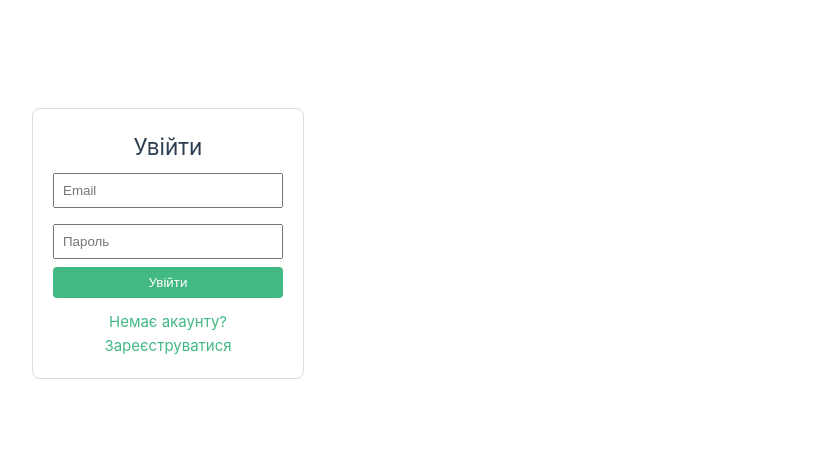
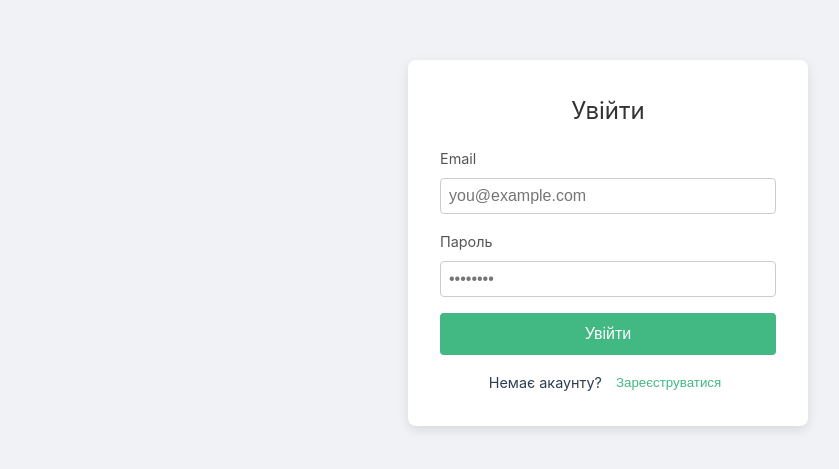
Before and after one commit to kuzmynets/mini-chat, a Vue app: page / in a window 1280 px wide. Shown: the part 157-626 px from the top of the page, without its empty margins (32-871 px from the left). Built offline with nearby package versions, Linux system fonts and the light colour scheme; no server answers.

Commit message:
edit base styles and auth window

```diff
--- a/index.html
+++ b/index.html
@@ -2,9 +2,8 @@
 <html lang="">
   <head>
     <meta charset="UTF-8">
-    <link rel="icon" href="/favicon.ico">
     <meta name="viewport" content="width=device-width, initial-scale=1.0">
-    <title>Vite App</title>
+    <title>Mini chat</title>
   </head>
   <body>
     <div id="app"></div>
--- a/src/assets/main.css
+++ b/src/assets/main.css
@@ -1,10 +1,90 @@
 @import './base.css';
 
+html, body, #app {
+  margin: 0;
+  padding: 0;
+  width: 100%;
+  height: 100%;
+  box-sizing: border-box;
+}
+
+:root {
+  --vt-c-white: #ffffff;
+  --vt-c-white-soft: #f8f8f8;
+  --vt-c-white-mute: #f2f2f2;
+
+  --vt-c-black: #181818;
+  --vt-c-black-soft: #222222;
+  --vt-c-black-mute: #282828;
+
+  --vt-c-indigo: #2c3e50;
+
+  --vt-c-divider-light-1: rgba(60, 60, 60, 0.29);
+  --vt-c-divider-light-2: rgba(60, 60, 60, 0.12);
+  --vt-c-divider-dark-1: rgba(84, 84, 84, 0.65);
+  --vt-c-divider-dark-2: rgba(84, 84, 84, 0.48);
+
+  --vt-c-text-light-1: var(--vt-c-indigo);
+  --vt-c-text-light-2: rgba(60, 60, 60, 0.66);
+  --vt-c-text-dark-1: var(--vt-c-white);
+  --vt-c-text-dark-2: rgba(235, 235, 235, 0.64);
+}
+
+:root {
+  --color-background: var(--vt-c-white);
+  --color-background-soft: var(--vt-c-white-soft);
+  --color-background-mute: var(--vt-c-white-mute);
+
+  --color-border: var(--vt-c-divider-light-2);
+  --color-border-hover: var(--vt-c-divider-light-1);
+
+  --color-heading: var(--vt-c-text-light-1);
+  --color-text: var(--vt-c-text-light-1);
+}
+
+@media (prefers-color-scheme: dark) {
+  :root {
+    --color-background: var(--vt-c-black);
+    --color-background-soft: var(--vt-c-black-soft);
+    --color-background-mute: var(--vt-c-black-mute);
+
+    --color-border: var(--vt-c-divider-dark-2);
+    --color-border-hover: var(--vt-c-divider-dark-1);
+
+    --color-heading: var(--vt-c-text-dark-1);
+    --color-text: var(--vt-c-text-dark-2);
+  }
+}
+
+*,
+*::before,
+*::after {
+  box-sizing: border-box;
+  margin: 0;
+  font-weight: normal;
+}
+
+body {
+  min-height: 100vh;
+  color: var(--color-text);
+  background: var(--color-background);
+  transition: color 0.5s, background-color 0.5s;
+  line-height: 1.6;
+  font-family:
+          Inter, -apple-system, BlinkMacSystemFont, 'Segoe UI',
+          Roboto, Oxygen, Ubuntu, Cantarell, 'Fira Sans',
+          'Droid Sans', 'Helvetica Neue', sans-serif;
+  font-size: 15px;
+  text-rendering: optimizeLegibility;
+  -webkit-font-smoothing: antialiased;
+  -moz-osx-font-smoothing: grayscale;
+}
+
 #app {
-  max-width: 1280px;
-  margin: 0 auto;
-  padding: 2rem;
-  font-weight: normal;
+  width: 100%;
+  height: 100%;
+  padding: 0;
+  margin: 0;
 }
 
 a,
@@ -20,16 +100,3 @@ a,
     background-color: hsla(160, 100%, 37%, 0.2);
   }
 }
-
-@media (min-width: 1024px) {
-  body {
-    display: flex;
-    place-items: center;
-  }
-
-  #app {
-    display: grid;
-    grid-template-columns: 1fr 1fr;
-    padding: 0 2rem;
-  }
-}
--- a/src/components/Auth.vue
+++ b/src/components/Auth.vue
@@ -1,43 +1,71 @@
+<!-- src/components/Auth.vue -->
 <template>
-  <div class="auth">
-    <h2>{{ isLogin ? 'Увійти' : 'Реєстрація' }}</h2>
-    <form @submit.prevent="handle">
+  <div class="auth-container">
+    <div class="auth-card">
+      <h2 class="auth-title">{{ isLogin ? 'Увійти' : 'Реєстрація' }}</h2>
+      <form @submit.prevent="handle" class="auth-form">
+        <div class="form-group" v-if="!isLogin">
+          <label for="displayName" class="form-label">Ім’я</label>
           <input
-          v-if="!isLogin"
+              id="displayName"
               v-model="displayName"
               type="text"
-          placeholder="Ім’я"
+              class="form-input"
+              placeholder="Ваше ім’я"
               required
           />
+        </div>
+
+        <div class="form-group">
+          <label for="email" class="form-label">Email</label>
           <input
+              id="email"
               v-model="email"
               type="email"
-          placeholder="Email"
+              class="form-input"
+              placeholder="you@example.com"
               required
           />
+        </div>
+
+        <div class="form-group">
+          <label for="password" class="form-label">Пароль</label>
           <input
+              id="password"
               v-model="password"
               type="password"
-          placeholder="Пароль"
+              class="form-input"
+              placeholder="••••••••"
               required
           />
+        </div>
+
+        <div class="form-group" v-if="!isLogin">
+          <label for="confirmPassword" class="form-label">Підтвердіть пароль</label>
           <input
-          v-if="!isLogin"
+              id="confirmPassword"
               v-model="confirmPassword"
               type="password"
-          placeholder="Підтвердіть пароль"
+              class="form-input"
+              placeholder="••••••••"
               required
           />
-      <button type="submit">
+        </div>
+
+        <button type="submit" class="btn-primary">
           {{ isLogin ? 'Увійти' : 'Зареєструватися' }}
         </button>
       </form>
-    <p @click="toggleMode" class="toggle">
-      {{ isLogin
-        ? 'Немає акаунту? Зареєструватися'
-        : 'Вже є акаунт? Увійти' }}
+
+      <p class="auth-toggle">
+        <span>{{ isLogin ? 'Немає акаунту?' : 'Вже є акаунт?' }}</span>
+        <button @click="toggleMode" class="toggle-link">
+          {{ isLogin ? 'Зареєструватися' : 'Увійти' }}
+        </button>
       </p>
-    <p v-if="error" class="error">{{ error }}</p>
+
+      <p v-if="error" class="auth-error">{{ error }}</p>
+    </div>
   </div>
 </template>
 
@@ -84,36 +112,79 @@ export default {
 </script>
 
 <style scoped>
-.auth {
-  max-width: 320px;
-  margin: 50px auto;
-  padding: 20px;
-  border: 1px solid #ddd;
+.auth-container {
+  box-sizing: border-box;
+  display: flex;
+  justify-content: center;
+  align-items: center;
+  width: 100%;
+  height: 100%;
+  background: #f0f2f5;
+}
+.auth-card {
+  background: #ffffff;
+  padding: 2rem;
   border-radius: 8px;
+  box-shadow: 0 4px 12px rgba(0, 0, 0, 0.1);
+  width: 100%;
+  max-width: 400px;
+}
+.auth-title {
+  text-align: center;
+  margin-bottom: 1rem;
+  color: #333;
+  font-size: 1.5rem;
+}
+.auth-form {
+  display: flex;
+  flex-direction: column;
+}
+.form-group {
+  margin-bottom: 1rem;
+}
+.form-label {
+  display: block;
+  margin-bottom: 0.5rem;
+  color: #555;
+  font-size: 0.9rem;
+}
+.form-input {
+  width: 100%;
+  padding: 0.5rem;
+  border: 1px solid #ccc;
+  border-radius: 4px;
+  font-size: 1rem;
+}
+.btn-primary {
+  background: #42b983;
+  color: #fff;
+  padding: 0.75rem;
+  border: none;
+  border-radius: 4px;
+  font-size: 1rem;
+  cursor: pointer;
+  transition: background 0.3s;
+}
+.btn-primary:hover {
+  background: #369a6e;
+}
+.auth-toggle {
+  display: flex;
+  justify-content: center;
+  align-items: center;
+  margin-top: 1rem;
+  font-size: 0.9rem;
+}
+.toggle-link {
+  background: none;
+  border: none;
+  color: #42b983;
+  margin-left: 0.5rem;
+  cursor: pointer;
+}
+.auth-error {
+  margin-top: 1rem;
+  color: #e74c3c;
   text-align: center;
 }
-input {
-  width: 100%;
-  margin: 8px 0;
-  padding: 8px;
-  box-sizing: border-box;
-}
-button {
-  width: 100%;
-  padding: 8px;
-  background: #42b983;
-  color: #fff;
-  border: none;
-  border-radius: 4px;
-  cursor: pointer;
-}
-.toggle {
-  margin-top: 12px;
-  color: #42b983;
-  cursor: pointer;
-}
-.error {
-  margin-top: 8px;
-  color: #e74c3c;
-}
 </style>
--- a/src/main.js
+++ b/src/main.js
@@ -1,6 +1,5 @@
+import { createApp } from 'vue'
+import App from './App.vue'
 import './assets/main.css'
 
-import { createApp } from 'vue'
-import App from './App.vue'
-
 createApp(App).mount('#app')
```
Lines whose indentation alone changed are shown as unchanged.
